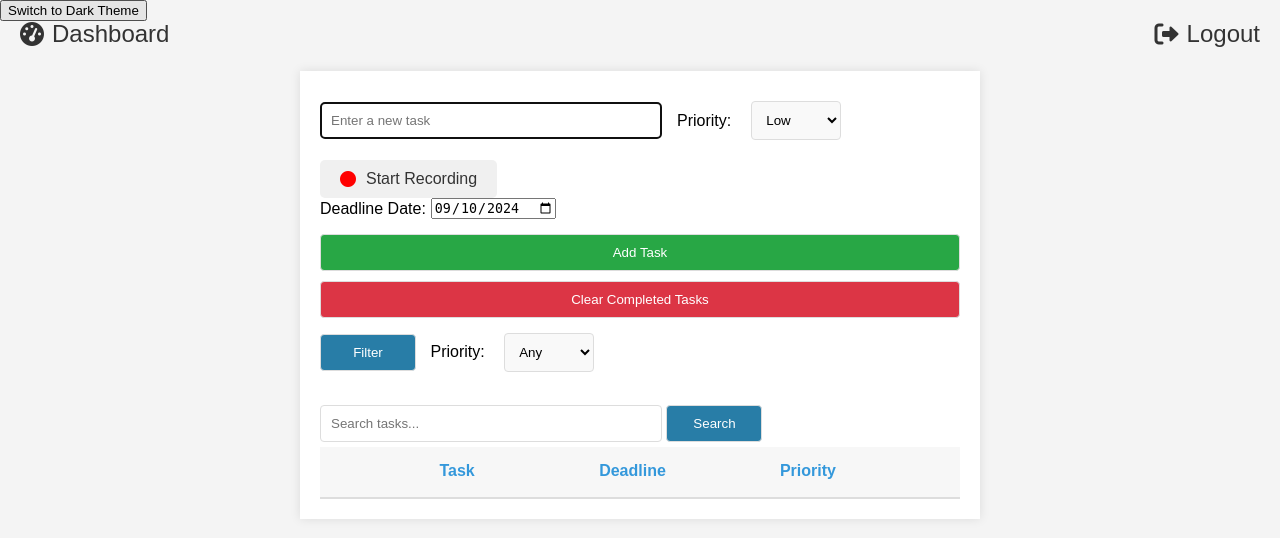
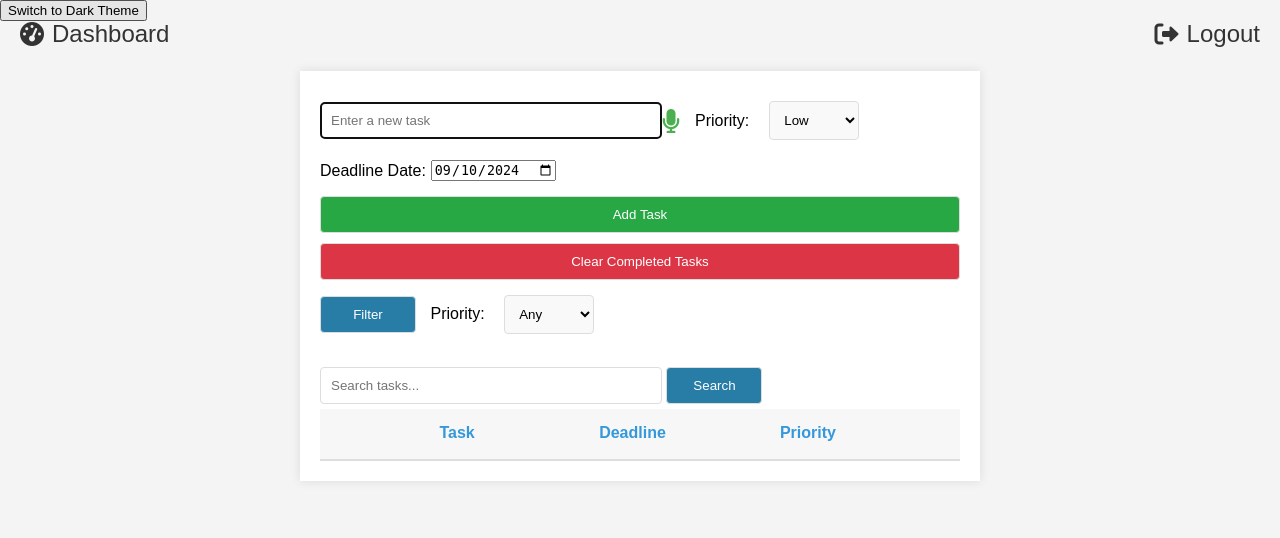
Before and after one commit to RO-HIT17/Flask_TODO_V3, a Flask app: page /index/1 in a window 1280 px wide. Shown: the top 538 px of the page. Run offline with Flask 3, Linux system fonts and the light colour scheme; data that the repository does not hold is empty.

Commit message:
added mic button

```diff
--- a/static/styles.css
+++ b/static/styles.css
@@ -375,23 +375,32 @@ strike {
 .icon-link:hover {
     color: #007bff; /* Change color on hover */
 }
-#startVoiceInput {
-    background-color: #f0f0f0;
+.mic-button {
+    background-color: #4CAF50; /* Button background color */
     border: none;
-    padding: 10px 20px;
+    color: white; /* Text and icon color */
+    padding: 12px 24px;
     font-size: 16px;
     cursor: pointer;
-    border-radius: 5px;
-    color: #333;
+    border-radius: 8px;
     display: flex;
     align-items: center;
 }
 
-#startVoiceInput i {
-    margin-right: 10px;
-    color: red; /* Recording icon color */
+.mic-button i {
+    margin-right: 8px;
+    font-size: 20px; /* Icon size */
 }
 
-#startVoiceInput:hover {
-    background-color: #ddd;
+.mic-button:hover {
+    background-color: #45a049; /* Button color on hover */
 }
+.fa-microphone {
+    font-size: 24px; /* Change the size of the icon */
+    color: #4CAF50;  /* Change the color of the icon */
+    cursor: pointer; /* Make the icon look clickable */
+}
+
+.fa-microphone:hover {
+    color: #45a049;  /* Change color on hover */
+}
--- a/templates/index.html
+++ b/templates/index.html
@@ -4,6 +4,8 @@
 <form action="{{ url_for('add_todo' , user_id=user_id) }}" method="POST" class="todo-form">
     <div class="form-group-inline">
         <input type="text" name="title" id="taskInput" placeholder="Enter a new task" autofocus>
+        <p> </p>
+        <i class="fas fa-microphone"></i>
         <label for="priority">Priority:</label>
         <select name="priority" class="priority-dropdown">
             <option value="Low">Low</option>
@@ -11,11 +13,7 @@
             <option value="High">High</option>
         </select>
     </div>
-    <div>
-        <button type="button" id="startVoiceInput">
-            <i class="fas fa-circle"></i> Start Recording
-        </button>
-    </div>
+
 
     <div class="form-group">
         <label for="deadline">Deadline Date:</label>
```
Also changed, not shown: app.py (line endings or trailing spaces).
